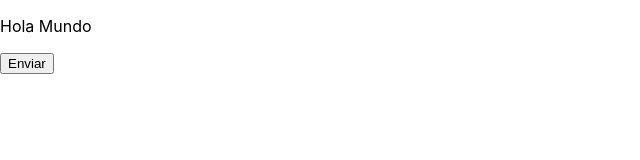
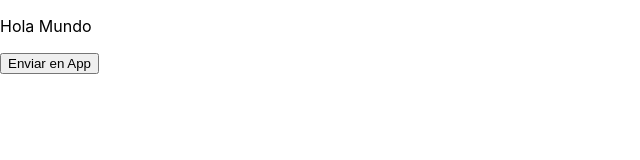
Before and after one commit to vega1030/react_js_course_hola_mundo, a React (Create React App) app: page / in a window 1280 px wide. Shown: the top 160 px of the page, without its empty margins (0-640 px from the left). Built offline with nearby package versions, Linux system fonts and the light colour scheme.

Commit message:
feat: :zap: create components with class

```diff
--- a/src/App.js
+++ b/src/App.js
@@ -1,8 +1,19 @@
 import { Component } from 'react'
+
+class Button extends Component {
+    render() {
+        console.log('ejecutando metodo render de button')
+        return (
+            <button >
+                Enviar
+            </button>
+        )
+    }
+}
 
 class App extends Component {
     state = {
-        valor:3
+        valor: 3
     }
     render() {
         console.log(this.state)
@@ -10,9 +21,9 @@ class App extends Component {
             <div>
                 <p>Hola Mundo</p>
                 <button
-                className={`${this.state.valor}`}
-                onClick={ () => this.setState({ valor: 2 }) }>
-                    Enviar
+                    className={ `${ this.state.valor }` }
+                    onClick={ () => this.setState({ valor: 2 }) }>
+                    Enviar en App
                 </button>
             </div>
         )
```
